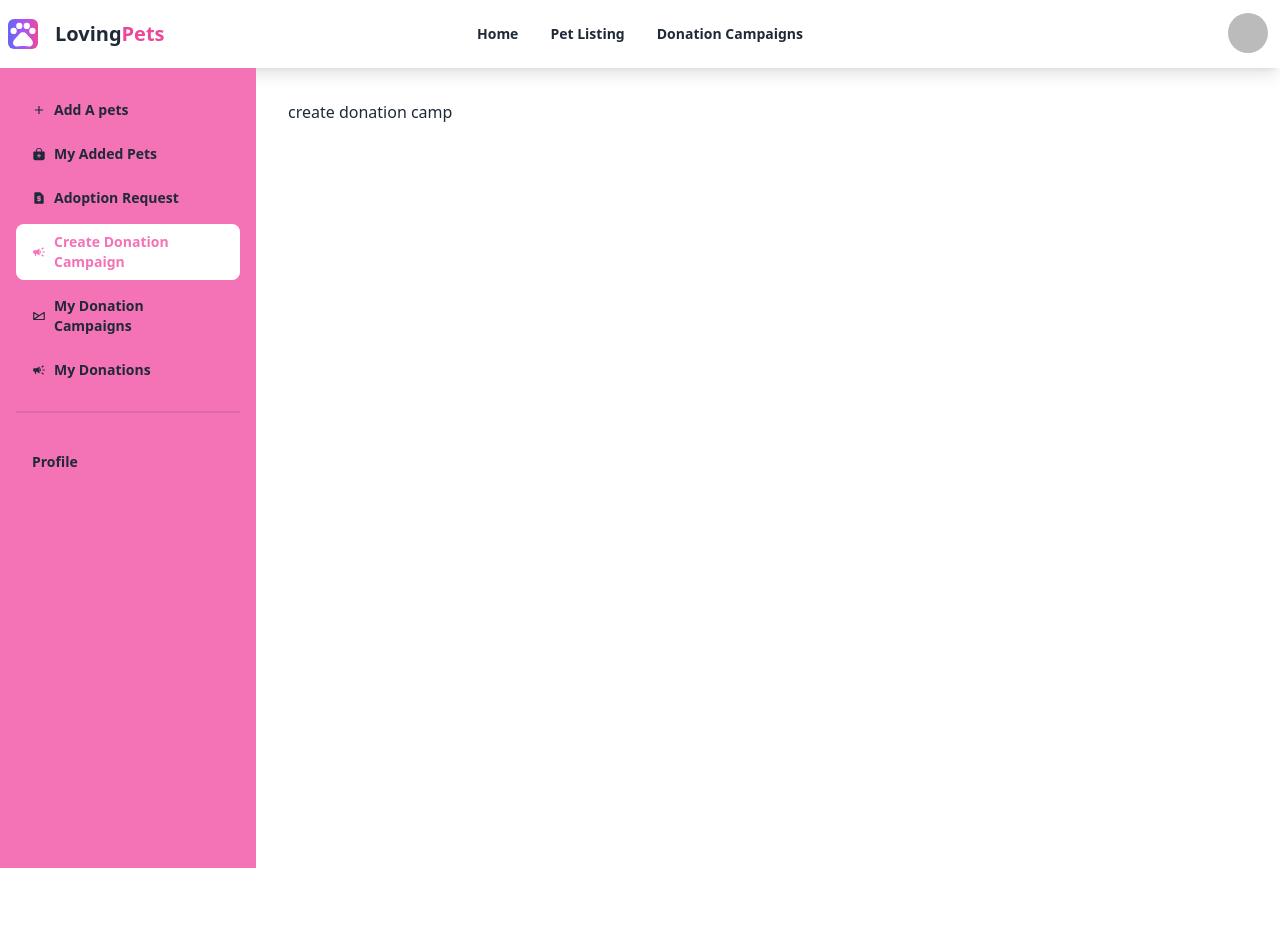
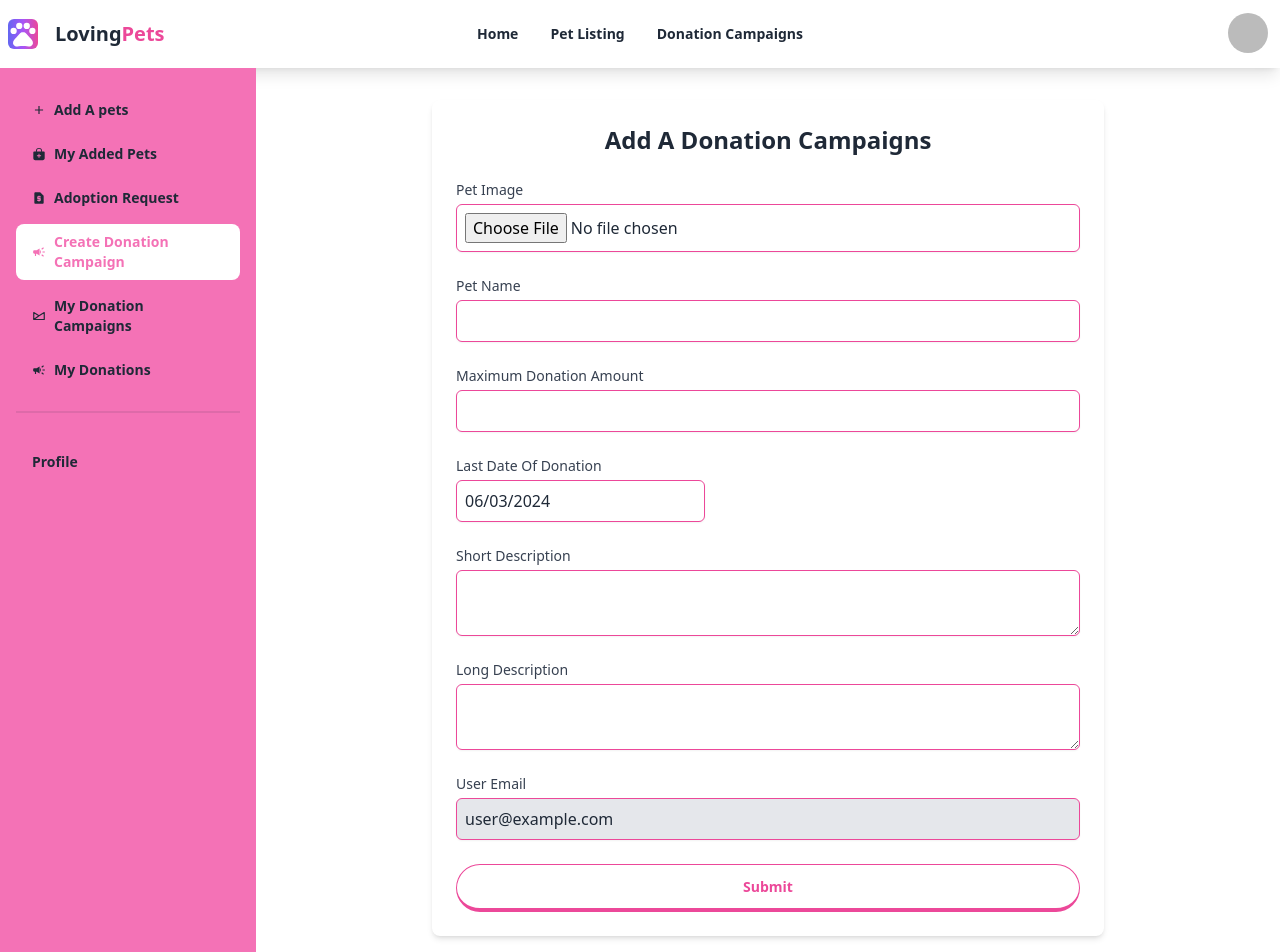
Before and after one commit to Monwar23/projects-12-client, a React (Vite) app: page /dashboard/createDonationCampaign in a window 1280 px wide. Shown: the top 952 px of the page. Before the commit the page ends 868 px from the top, so only its background shows below. Built offline with nearby package versions, Linux system fonts and the light colour scheme; no server answers; sample sign-in values are in the browser's storage.

Commit message:
added create donation campaigns page

```diff
--- a/package.json
+++ b/package.json
@@ -21,6 +21,7 @@
     "match-sorter": "^6.3.4",
     "prop-types": "^15.8.1",
     "react": "^18.2.0",
+    "react-datepicker": "^6.9.0",
     "react-dom": "^18.2.0",
     "react-helmet": "^6.1.0",
     "react-hook-form": "^7.51.5",
--- a/src/Pages/dashboard/AddAPets.jsx
+++ b/src/Pages/dashboard/AddAPets.jsx
@@ -34,6 +34,7 @@ const AddAPets = () => {
     };
 
     const onSubmit = async data => {
+       try{
         const image_url = await imageUpload(data.petImageUrl[0]);
         const petData = { ...data, petImageUrl: image_url };
 
@@ -59,6 +60,10 @@ const AddAPets = () => {
             navigate('/dashboard/myAddedPets')
            toast.success(`${data.petName} is added to the Your Pet Collection.`)
         }
+       }
+       catch (error) {
+        toast.error(error.message);
+    }
     };
 
     const categoryOptions = categories.map(category => ({
--- a/src/Pages/dashboard/CreateDonationCampaign.jsx
+++ b/src/Pages/dashboard/CreateDonationCampaign.jsx
@@ -1,8 +1,127 @@
+import { useNavigate } from "react-router-dom";
+import useAxiosSecures from "../../hooks/useAxiosSecures";
+import UseAuth from "../../hooks/UseAuth";
+import { useForm } from "react-hook-form";
+import { imageUpload } from "../../utilies";
+import toast from "react-hot-toast";
+import "react-datepicker/dist/react-datepicker.css";
+import DatePicker from "react-datepicker";
+import { useState } from "react";
+
 
 const CreateDonationCampaign = () => {
+    const axiosSecure = useAxiosSecures()
+    const navigate = useNavigate()
+    const { user } = UseAuth();
+    const [lastDateOfDonation, setLastDateOfDonation] = useState(new Date());
+
+
+    const { register, handleSubmit, reset, formState: { errors }, } = useForm()
+
+    const onSubmit = async data => {
+        try {
+            const image_url = await imageUpload(data.pet_image_url[0]);
+            const petData = { ...data, pet_image_url: image_url };
+
+            const petItem = {
+                pet_image_url: petData.pet_image_url,
+                pet_name: petData.pet_name,
+                maximum_donation_amount: petData.maximum_donation_amount,
+                last_date_of_donation: lastDateOfDonation,
+                short_description: petData.short_description,
+                long_description: petData.long_description,
+                donated_amount: 0,
+                email: petData.userEmail,
+                time: new Date()
+            }
+
+            const petRes = await axiosSecure.post('campaignsPet', petItem)
+            if (petRes.data.insertedId) {
+                reset()
+                navigate('/dashboard/myDonationCampaigns')
+                toast.success(`${data.pet_name} is added to the Donation Campaigns.`)
+            }
+        } catch (error) {
+            toast.error(error.message);
+        }
+    };
+
+
+
     return (
-        <div>
-            <h2>create donation camp</h2>
+        <div className="max-w-2xl mx-auto p-6 bg-white shadow-md rounded-lg">
+            <h2 className="text-2xl font-semibold mb-6 text-center">Add A Donation Campaigns</h2>
+            <form onSubmit={handleSubmit(onSubmit)} className="space-y-6">
+                <div>
+                    <label className="block text-sm font-medium text-gray-700">Pet Image</label>
+                    <input
+                        type="file"
+                        {...register('pet_image_url', { required: true })}
+                        className="mt-1 block w-full border border-pink-500 rounded-md shadow-sm p-2 focus:border-pink-500 focus:outline-none focus:ring-1 focus:ring-pink-500"
+                    />
+                    {
+                        errors.
+                            pet_image_url && <span className="text-red-500 text-sm">This field is required</span>
+                    }
+                </div>
+                <div>
+                    <label className="block text-sm font-medium text-gray-700">Pet Name</label>
+                    <input
+                        type="text"
+                        {...register('pet_name', { required: true })}
+                        className="mt-1 block w-full border border-pink-500 rounded-md shadow-sm p-2 focus:border-pink-500 focus:outline-none focus:ring-1 focus:ring-pink-500"
+                    />
+                    {errors.pet_name && <span className="text-red-500 text-sm">This field is required</span>}
+                </div>
+                <div>
+                    <label className="block text-sm font-medium text-gray-700">Maximum Donation Amount</label>
+                    <input
+                        type="text"
+                        {...register('maximum_donation_amount', { required: true })}
+                        className="mt-1 block w-full border border-pink-500 rounded-md shadow-sm p-2 focus:border-pink-500 focus:outline-none focus:ring-1 focus:ring-pink-500"
+                    />
+                    {errors.maximum_donation_amount && <span className="text-red-500 text-sm">This field is required</span>}
+                </div>
+                <div>
+                    <label className="block text-sm font-medium text-gray-700">Last Date Of Donation</label>
+                    <DatePicker
+                        selected={lastDateOfDonation}
+                        onChange={(date) => setLastDateOfDonation(date)}
+                        className="mt-1 block w-full border border-pink-500 rounded-md shadow-sm p-2 focus:border-pink-500 focus:outline-none focus:ring-1 focus:ring-pink-500"
+                    />
+                    {errors.last_date_of_donation && <span className="text-red-500 text-sm">This field is required</span>}
+                </div>
+                <div>
+                    <label className="block text-sm font-medium text-gray-700">Short Description</label>
+                    <textarea
+                        {...register('short_description', { required: true })}
+                        className="mt-1 block w-full border border-pink-500 rounded-md shadow-sm p-2 focus:border-pink-500 focus:outline-none focus:ring-1 focus:ring-pink-500"
+                    />
+                    {errors.short_description && <span className="text-red-500 text-sm">This field is required</span>}
+                </div>
+                <div>
+                    <label className="block text-sm font-medium text-gray-700">Long Description</label>
+                    <textarea
+                        {...register('long_description', { required: true })}
+                        className="mt-1 block w-full border border-pink-500 rounded-md shadow-sm p-2 focus:border-pink-500 focus:outline-none focus:ring-1 focus:ring-pink-500"
+                    />
+                    {errors.long_description && <span className="text-red-500 text-sm">This field is required</span>}
+                </div>
+                <div>
+                    <label className="block text-sm font-medium text-gray-700">User Email</label>
+                    <input
+                        type="text"
+                        {...register('userEmail', { required: true })}
+                        value={user.email}
+                        readOnly
+                        className="mt-1 block w-full border border-pink-500 rounded-md shadow-sm p-2 bg-gray-200 cursor-not-allowed"
+                    />
+                    {errors.userEmail && <span className="text-red-500 text-sm">This field is required</span>}
+                </div>
+                <div className="text-center">
+                    <button type="submit" className="w-full btn btn-outline rounded-full border-b-4 text-pink-500 hover:bg-pink-500 hover:text-white hover:border-none">Submit</button>
+                </div>
+            </form>
         </div>
     );
 };
```
Also changed, not shown: 1 other file (tests, documents, lock files or other folders).
